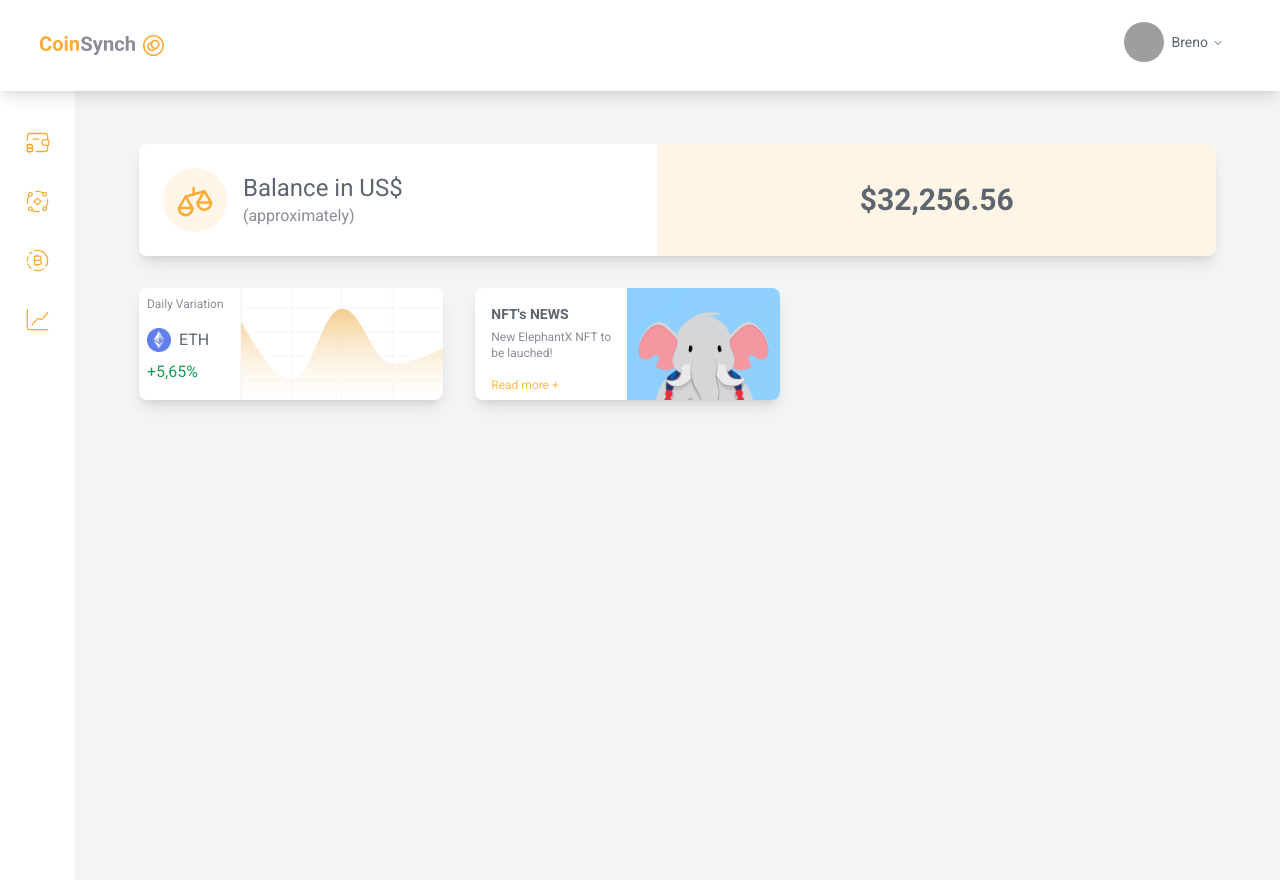
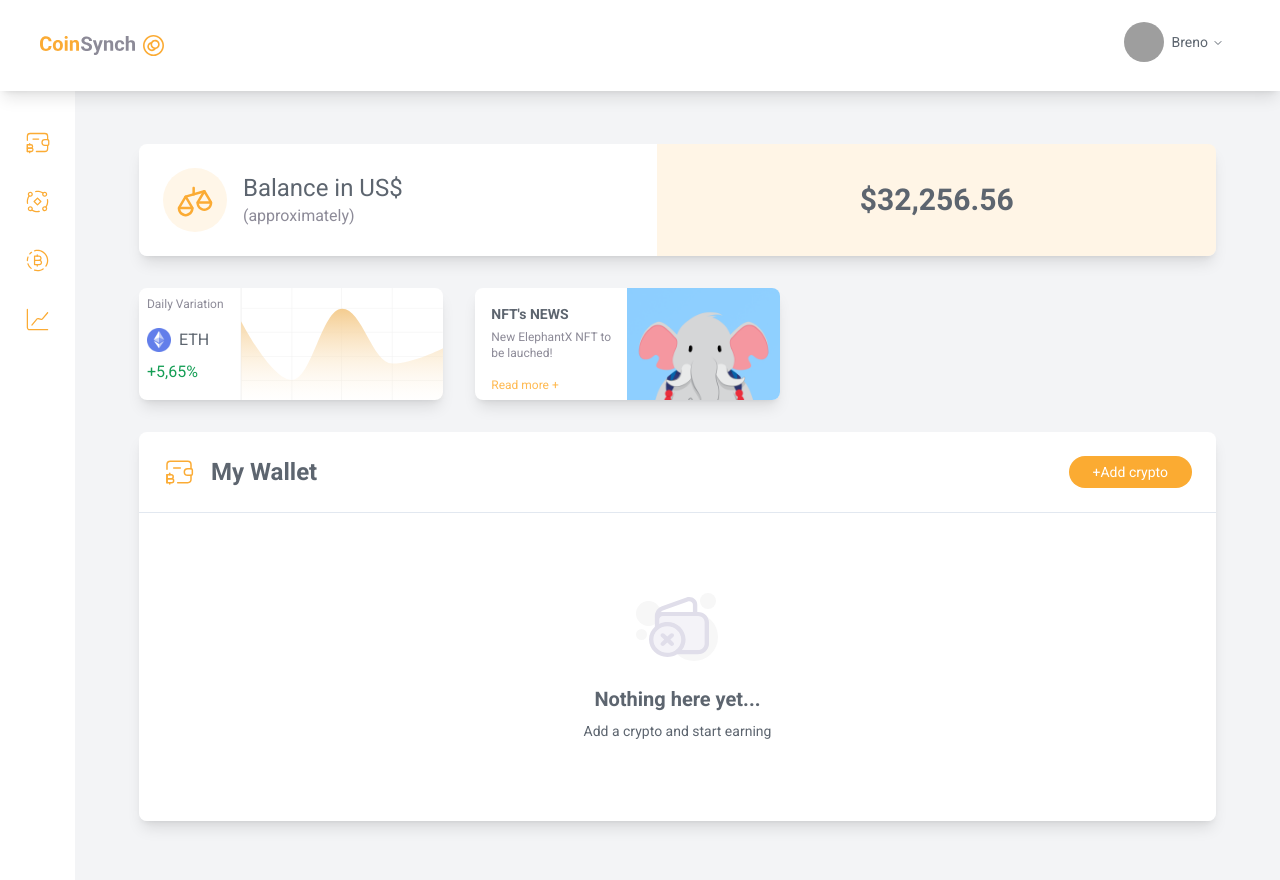
Before and after one commit to Brenosalv/coinsynch, a Next.js app: page /dashboard in a window 1280 px wide. Built offline with nearby package versions, Linux system fonts and the light colour scheme; data requests are answered from the project's data file; grey boxes are pictures that could not be loaded.

Commit message:
Add 'My Wallet' section still empty in the dashboard page

```diff
--- a/src/app/(home)/page.tsx
+++ b/src/app/(home)/page.tsx
@@ -27,7 +27,10 @@ export default function Home() {
             purus sit amet luctus venenatis, lectus magna fringilla urna,
             porttitor
           </h5>
-          <Button className="w-[230px] flex gap-2.5" onClick={openSignUpModal}>
+          <Button
+            className="w-[230px] flex gap-2.5 h-10"
+            onClick={openSignUpModal}
+          >
             SIGN UP NOW <Image src={ArrowRightIcon2} alt="" />
           </Button>
           <ul className="flex gap-8 max-[320px]:gap-4 mt-20 max-[320px]:mx-[16px]">
@@ -78,7 +81,7 @@ export default function Home() {
           </p>
 
           <Button
-            className="py-[14px] px-[24px] max-[1224px]:hidden"
+            className="py-[14px] px-[24px] max-[1224px]:hidden h-10"
             onClick={openSignUpModal}
           >
             Sign up now
--- a/src/app/dashboard/page.tsx
+++ b/src/app/dashboard/page.tsx
@@ -1,84 +1,25 @@
-import BalanceIcon from '@/assets/balance.svg'
-import EduphantsImage from '@/assets/eduphants.png'
-import EtheriumLogoIcon from '@/assets/etherium-logo.svg'
-import GraphicImage from '@/assets/graphic-image.svg'
 import { SideBar } from '@/components/SideBar'
-import Image from 'next/image'
+import { Balance } from '@/components/dashboard/Balance'
+import { DailyVariation } from '@/components/dashboard/DailyVariation'
+import { MyWallet } from '@/components/dashboard/MyWallet'
+import { NftsNews } from '@/components/dashboard/NftsNews'
 
 export default function Dashboard() {
   return (
     <main className="bg-gray-100 flex mt-20 h-screen w-full">
       <SideBar />
 
-      <div className="m-16 max-sm:m-6 w-full flex gap-8 max-sm:gap-4 flex-wrap h-fit">
-        <div className="flex shadow-lg rounded-lg h-28 max-sm:h-12 flex-1">
-          <div className="px-6 max-sm:px-4 max-sm:py-2 pr-12 max-sm:pr-12 flex items-center gap-4 bg-white rounded-s-lg flex-1">
-            <Image src={BalanceIcon} alt="" className="max-sm:w-8" />
+      <div className="m-16 max-sm:m-6 w-full flex flex-col gap-8">
+        <div className="flex gap-8 max-sm:gap-4 flex-wrap h-fit">
+          <Balance />
 
-            <div className="flex flex-col min-[640px]:whitespace-nowrap">
-              <h4 className="font-normal text-2xl max-sm:text-sm mr-10 max-sm:mr-6">
-                Balance{' '}
-                <span className="max-sm:text-secondary-500 max-sm:text-xs">
-                  in US$
-                </span>
-              </h4>
-              <p className="text-secondary-500 max-sm:hidden">
-                (approximately)
-              </p>
-            </div>
-          </div>
-          <div className="px-14 max-sm:px-6 py-9 max-sm:py-3 bg-primary-100 rounded-e-lg text-center flex items-center justify-center font-bold text-3xl max-sm:text-base flex-1">
-            <h3>$32,256.56</h3>
+          <div className="flex gap-8 max-sm:gap-4 max-xl:w-full justify-center">
+            <DailyVariation />
+            <NftsNews />
           </div>
         </div>
 
-        <div className="flex gap-8 max-sm:gap-4 max-xl:w-full justify-center">
-          <div className="flex flex-wrap shadow-lg rounded-lg w-1/2 max-sm:min-h-36 bg-white sm:h-28">
-            <div className="flex flex-col w-1/3 max-sm:w-full p-2 max-sm:h-fit">
-              <p className="text-secondary-500 text-xs whitespace-nowrap">
-                Daily Variation
-              </p>
-              <div className="flex flex-col max-sm:flex-row max-sm:items-center max-sm:gap-4 max-sm:text-center">
-                <div className="flex gap-2 text-center mt-4 max-sm:mt-2 mb-2">
-                  <Image src={EtheriumLogoIcon} alt="" className="max-sm:w-4" />
-                  <span className="max-sm:text-xs">ETH</span>
-                </div>
-                <p className="text-terniary-700 max-sm:mt-2 max-sm:mb-2">
-                  +5,65%
-                </p>
-              </div>
-            </div>
-
-            <div className="w-2/3 max-sm:w-full rounded-e-lg sm:h-28">
-              <Image
-                src={GraphicImage}
-                alt=""
-                className="h-full w-full md:object-cover"
-              />
-            </div>
-          </div>
-
-          <div className="flex flex-wrap shadow-lg rounded-lg w-1/2 max-sm:min-h-36 bg-white sm:h-28">
-            <div className="flex flex-col w-1/2 max-sm:w-full p-4 max-sm:p-2 max-sm:h-20">
-              <p className="font-bold text-sm max-sm:text-xs">NFT&#39;s NEWS</p>
-              <p className="text-xs text-secondary-500 mt-[5px] mb-4 max-md:mb-0 max-sm:text-xs">
-                New ElephantX NFT to be lauched!
-              </p>
-              <p className="text-xs text-primary-400 max-sm:hidden">
-                Read more +
-              </p>
-            </div>
-
-            <div className="w-1/2 max-sm:w-full rounded-e-lg max-sm:rounded-b-lg sm:h-28">
-              <Image
-                src={EduphantsImage}
-                alt="Eduphant's picture"
-                layout="responsive"
-                className="rounded-e-lg max-sm:rounded-b-lg max-sm:rounded-tr-none sm:max-h-28 object-cover"
-              />
-            </div>
-          </div>
-        </div>
+        <MyWallet />
       </div>
     </main>
   )
--- a/src/components/NavBar.tsx
+++ b/src/components/NavBar.tsx
@@ -112,7 +112,7 @@ export function NavBar() {
               <DialogTrigger>
                 <Button
                   id="signUpButtonId"
-                  className="py-[8px] px-[16px]"
+                  className="py-[8px] px-[16px] h-8"
                   ref={signUpButtonRef}
                 >
                   <span className="mx-[17px]">Sign up</span>
--- /dev/null
+++ b/src/components/dashboard/Balance.tsx
@@ -0,0 +1,25 @@
+import BalanceIcon from '@/assets/balance.svg'
+import Image from 'next/image'
+
+export function Balance() {
+  return (
+    <div className="flex shadow-lg rounded-lg h-28 max-sm:h-12 flex-1">
+      <div className="px-6 max-sm:px-4 max-sm:py-2 pr-12 max-sm:pr-12 flex items-center gap-4 bg-white rounded-s-lg flex-1">
+        <Image src={BalanceIcon} alt="" className="max-sm:w-8" />
+
+        <div className="flex flex-col min-[640px]:whitespace-nowrap">
+          <h4 className="font-normal text-2xl max-sm:text-sm mr-10 max-sm:mr-6">
+            Balance{' '}
+            <span className="max-sm:text-secondary-500 max-sm:text-xs">
+              in US$
+            </span>
+          </h4>
+          <p className="text-secondary-500 max-sm:hidden">(approximately)</p>
+        </div>
+      </div>
+      <div className="px-14 max-sm:px-6 py-9 max-sm:py-3 bg-primary-100 rounded-e-lg text-center flex items-center justify-center font-bold text-3xl max-sm:text-base flex-1">
+        <h3>$32,256.56</h3>
+      </div>
+    </div>
+  )
+}
--- /dev/null
+++ b/src/components/dashboard/DailyVariation.tsx
@@ -0,0 +1,30 @@
+import EtheriumLogoIcon from '@/assets/etherium-logo.svg'
+import GraphicImage from '@/assets/graphic-image.svg'
+import Image from 'next/image'
+
+export function DailyVariation() {
+  return (
+    <div className="flex flex-wrap shadow-lg rounded-lg w-1/2 max-sm:min-h-36 bg-white sm:h-28">
+      <div className="flex flex-col w-1/3 max-sm:w-full p-2 max-sm:h-fit">
+        <p className="text-secondary-500 text-xs whitespace-nowrap">
+          Daily Variation
+        </p>
+        <div className="flex flex-col max-sm:flex-row max-sm:items-center max-sm:gap-4 max-sm:text-center">
+          <div className="flex gap-2 text-center mt-4 max-sm:mt-2 mb-2">
+            <Image src={EtheriumLogoIcon} alt="" className="max-sm:w-4" />
+            <span className="max-sm:text-xs">ETH</span>
+          </div>
+          <p className="text-terniary-700 max-sm:mt-2 max-sm:mb-2">+5,65%</p>
+        </div>
+      </div>
+
+      <div className="w-2/3 max-sm:w-full rounded-e-lg sm:h-28">
+        <Image
+          src={GraphicImage}
+          alt=""
+          className="h-full w-full md:object-cover"
+        />
+      </div>
+    </div>
+  )
+}
--- /dev/null
+++ b/src/components/dashboard/MyWallet.tsx
@@ -0,0 +1,25 @@
+import EmptyIcon from '@/assets/empty.svg'
+import WalletIcon from '@/assets/wallet.svg'
+import Image from 'next/image'
+import { Button } from '../ui/button'
+
+export function MyWallet() {
+  return (
+    <div className="shadow-lg max-sm:shadow-none max-sm:bg-transparent rounded-lg">
+      <div className="flex items-center justify-between bg-white p-6 border-b max-sm:border-none max-sm:bg-gray-100 rounded-t-lg">
+        <div className="flex items-center gap-4">
+          <Image src={WalletIcon} alt="" className="max-sm:w-6" />
+          <h4 className="font-bold text-2xl max-sm:text-xl">My Wallet</h4>
+        </div>
+        <Button className="px-6 h-8 max-sm:h-8 max-sm:p-2.5 max-sm:text-2xl">
+          + <span className="max-sm:hidden">Add crypto</span>
+        </Button>
+      </div>
+      <div className="flex flex-col items-center justify-center bg-white py-20 max-sm:py-10 max-sm:shadow-lg max-sm:rounded-lg rounded-b-lg">
+        <Image src={EmptyIcon} alt="" />
+        <h5 className="mt-6 mb-2 font-bold text-xl">Nothing here yet...</h5>
+        <p className="text-sm">Add a crypto and start earning</p>
+      </div>
+    </div>
+  )
+}
--- /dev/null
+++ b/src/components/dashboard/NftsNews.tsx
@@ -0,0 +1,25 @@
+import EduphantsImage from '@/assets/eduphants.png'
+import Image from 'next/image'
+
+export function NftsNews() {
+  return (
+    <div className="flex flex-wrap shadow-lg rounded-lg w-1/2 max-sm:min-h-36 bg-white sm:h-28">
+      <div className="flex flex-col w-1/2 max-sm:w-full p-4 max-sm:p-2 max-sm:h-20">
+        <p className="font-bold text-sm max-sm:text-xs">NFT&#39;s NEWS</p>
+        <p className="text-xs text-secondary-500 mt-[5px] mb-4 max-md:mb-0 max-sm:text-xs">
+          New ElephantX NFT to be lauched!
+        </p>
+        <p className="text-xs text-primary-400 max-sm:hidden">Read more +</p>
+      </div>
+
+      <div className="w-1/2 max-sm:w-full rounded-e-lg max-sm:rounded-b-lg sm:h-28">
+        <Image
+          src={EduphantsImage}
+          alt="Eduphant's picture"
+          layout="responsive"
+          className="rounded-e-lg max-sm:rounded-b-lg max-sm:rounded-tr-none sm:max-h-28 object-cover"
+        />
+      </div>
+    </div>
+  )
+}
--- a/src/components/ui/button.tsx
+++ b/src/components/ui/button.tsx
@@ -23,7 +23,7 @@ const buttonVariants = cva(
         link: 'text-link underline-offset-4 hover:underline',
       },
       size: {
-        default: 'h-10 px-4 py-2',
+        default: 'px-4 py-2',
         sm: 'h-9 rounded-md px-3',
         lg: 'h-11 rounded-md px-8',
         icon: 'h-10 w-10',
```
Also changed, not shown: src/assets/empty.svg (added).
